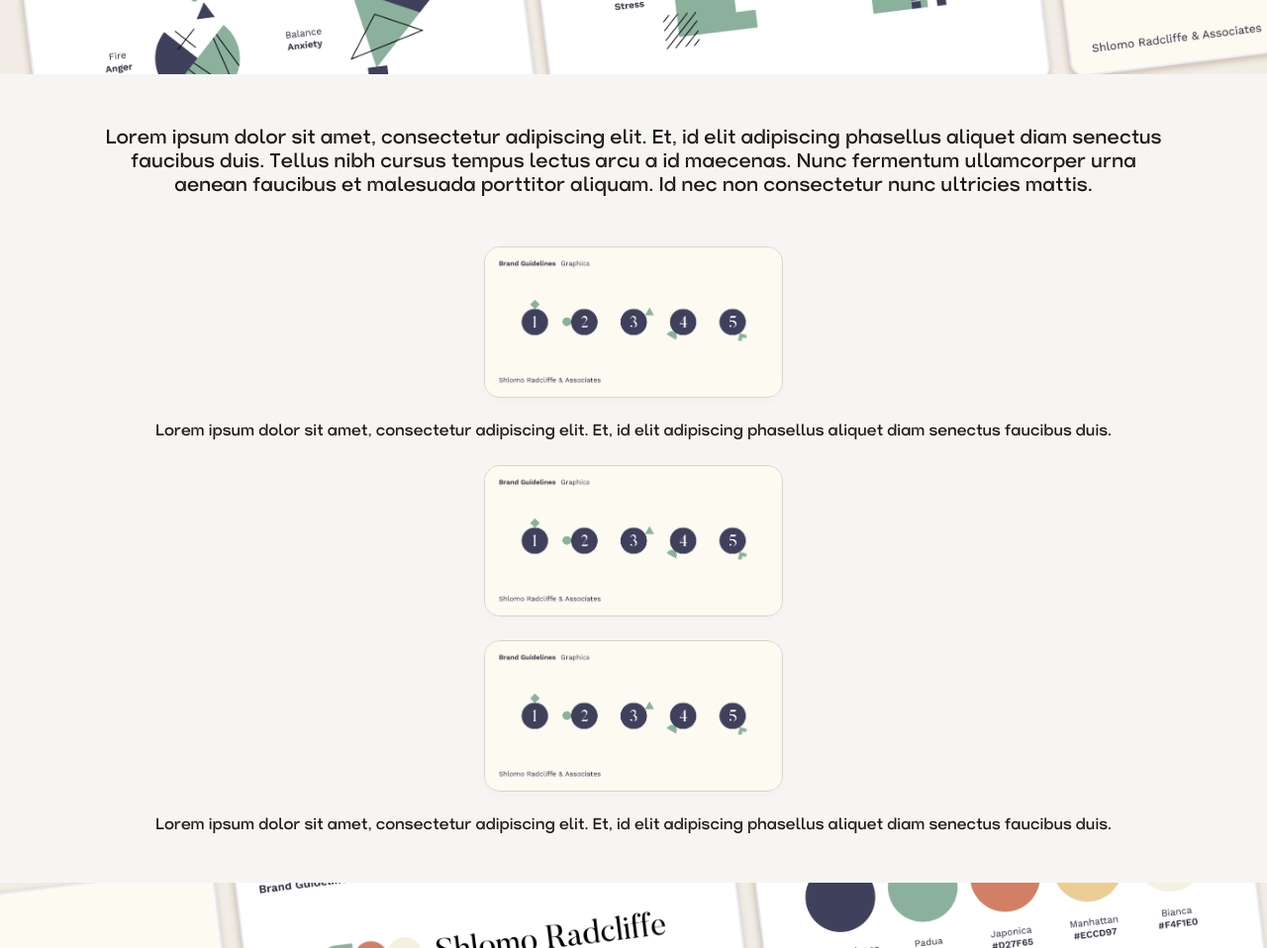
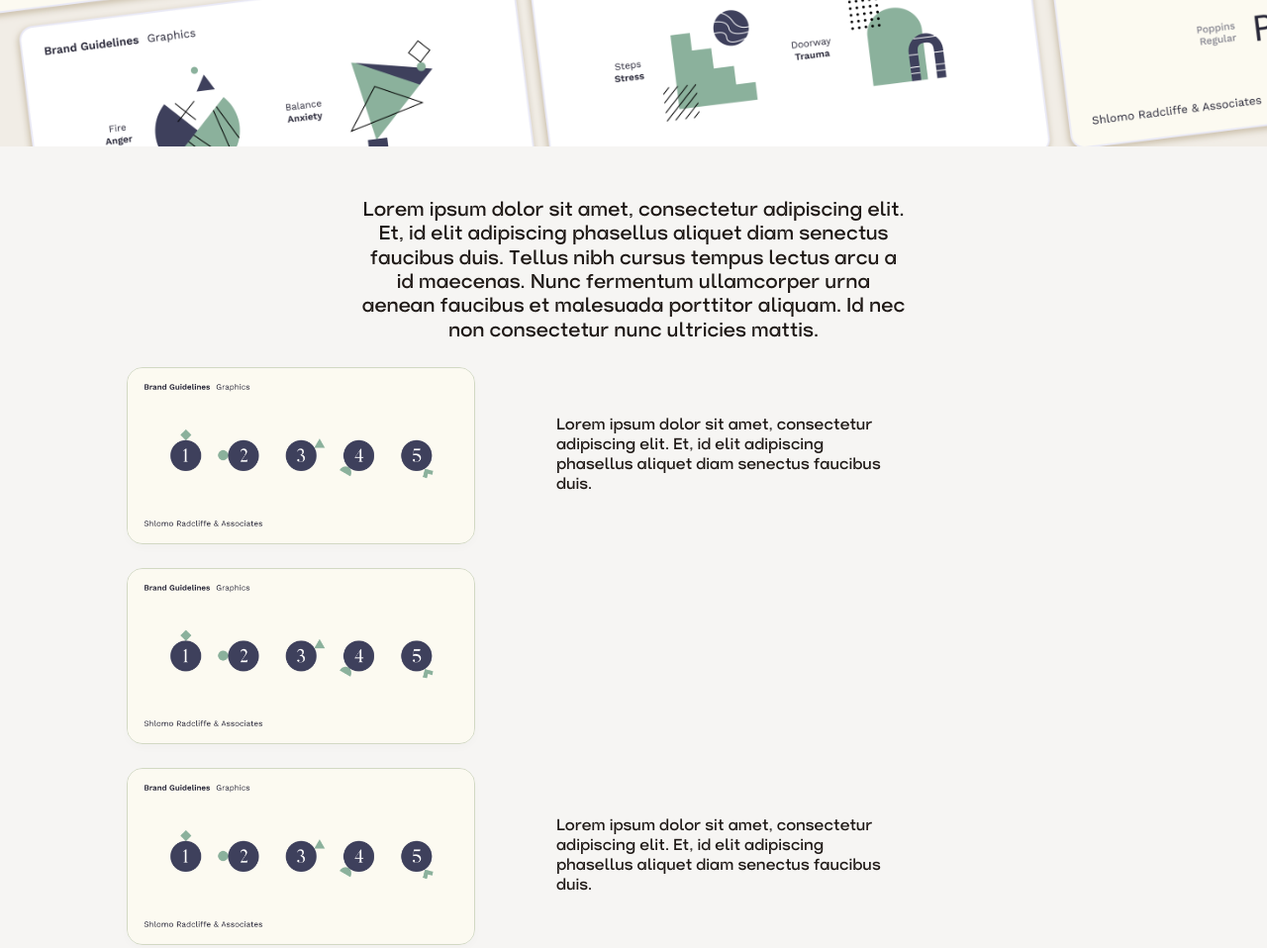
Before and after one commit to r4weiss/rafiweiss.com, a plain HTML site: page shlomo-radcliffe-and-associates.html in a window 1280 px wide. Shown: the part 1340-2298 px from the top of the page at 99% size. Drawn offline with Linux system fonts and the light colour scheme.

Commit message:
Case study sections

```diff
--- a/shlomo-radcliffe-and-associates.html
+++ b/shlomo-radcliffe-and-associates.html
@@ -119,9 +119,11 @@
 		</header>
 
 		<main>
-			<section class="case-study-page-banner">
+			<section class="case-study-page-hero">
 				<h1>Shlomo Radcliffe & Associates</h1>
-				<p>A more focused design, leading to greater conversions</p>
+				<p class="case-study-subtitle">
+					A more focused design, leading to greater conversions
+				</p>
 				<img
 					src="img/SR&A Banner.png"
 					alt="banner image"
@@ -183,7 +185,7 @@
 					alt="banner image"
 					class="case-study-banner"
 				/>
-				<p>
+				<p class="case-study-brief">
 					Lorem ipsum dolor sit amet, consectetur adipiscing elit. Et, id elit
 					adipiscing phasellus aliquet diam senectus faucibus duis. Tellus nibh
 					cursus tempus lectus arcu a id maecenas. Nunc fermentum ullamcorper
--- a/style.css
+++ b/style.css
@@ -724,15 +724,17 @@ img.contain {
 
 /* --------------------------------   CASE STUDY PAGE  ---------------------------------- */
 
-.case-study-page-banner h1 {
+.case-study-page-hero h1 {
 	font-size: 4rem;
 	line-height: 4rem;
 	text-align: center;
 	margin: 80px auto 24px;
 }
 
-.case-study-page-banner > p {
+.case-study-subtitle {
 	text-align: center;
+	max-width: 60%;
+	margin: auto;
 }
 
 .case-study-banner {
@@ -743,6 +745,7 @@ img.contain {
 }
 
 .case-study-brief {
+	text-align: center;
 	width: 85%;
 	margin: auto;
 }
@@ -769,13 +772,15 @@ img.contain {
 	font-size: 1rem;
 	line-height: 1.25rem;
 	margin-top: 24px;
+	max-width: 60%;
 }
 
 .case-study-image {
 	border-radius: 16px;
 	border: var(--light-green) 1px solid;
 	box-shadow: 0 4px 8px 0 rgba(46, 45, 65, 0.02);
-	width: 300px;
+	width: 100%;
+	max-width: 350px;
 }
 
 .link-to-client-site {
@@ -794,3 +799,44 @@ img.contain {
 .link-to-client-site a {
 	font-size: 1.25rem;
 }
+
+@media screen and (min-width: 648px) {
+	.case-study-brief {
+		text-align: center;
+		max-width: 550px;
+		margin: auto;
+	}
+
+	.case-study-section ul {
+		/* display: flex; */
+		/* flex-direction: column; */
+		/* justify-content: center; */
+		/* align-items: center; */
+		width: 100%;
+		margin: auto;
+	}
+
+	.case-study-section ul li {
+		display: flex;
+		flex-direction: row;
+		align-items: center;
+		/* justify-content: center; */
+		margin: 24px 10% 0;
+	}
+
+	.case-study-section ul li p {
+		text-align: left;
+		font-size: 1rem;
+		line-height: 1.25rem;
+		margin-top: 0px;
+		max-width: 350px;
+		margin-left: 8%;
+	}
+
+	.case-study-image {
+		border-radius: 16px;
+		border: var(--light-green) 1px solid;
+		box-shadow: 0 4px 8px 0 rgba(46, 45, 65, 0.02);
+		width: auto;
+	}
+}
```
